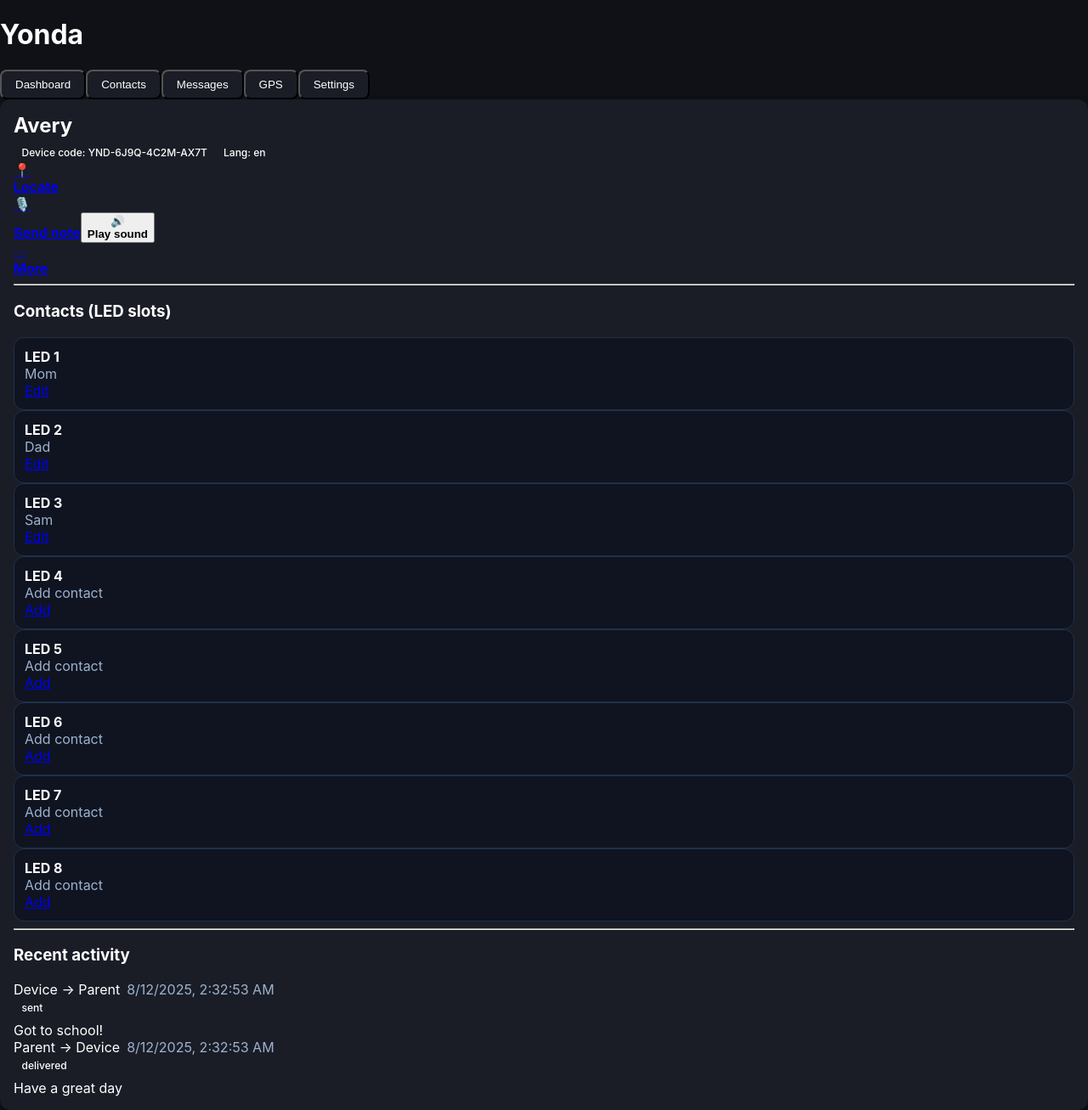
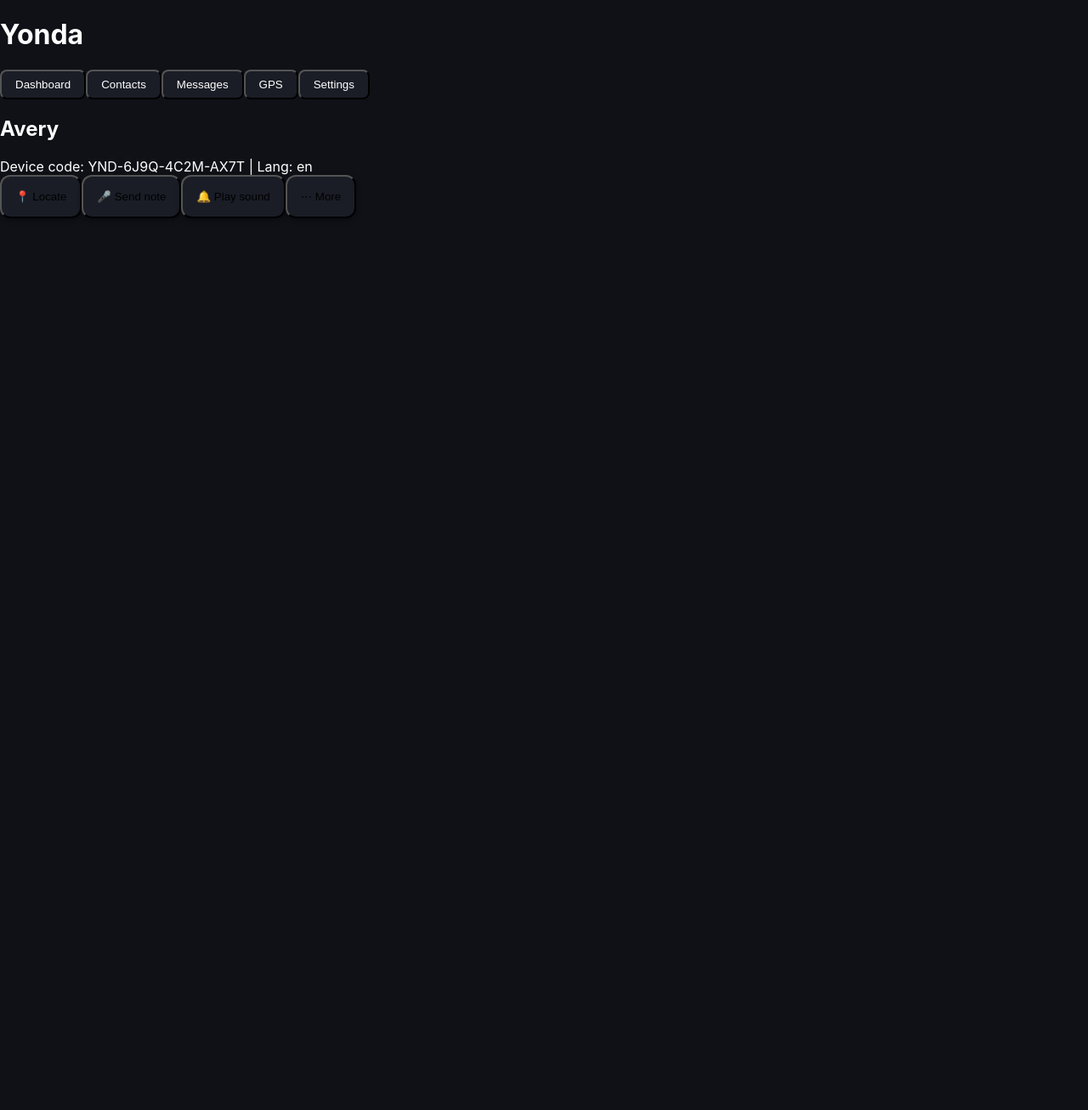
Before and after one commit to YondaCD/yonda-portal, a Next.js app: page /dashboard in a window 1280 px wide. Shown: the whole page at 85% size. After the commit the page ends 800 px from the top, so only its background shows below. Built offline with nearby package versions, Linux system fonts and the light colour scheme; no server answers.

Commit message:
Update dashboard.jsx

```diff
--- a/pages/dashboard.jsx
+++ b/pages/dashboard.jsx
@@ -1,76 +1,23 @@
 import Header from '../components/Header';
-import { useEffect, useState } from 'react';
-import { getDataClient } from '../src/dataClient';
+import QuickActions from '../components/QuickActions';
 
-function ColorDot({hex}){ return <span className="color-dot" style={{background:hex}}/> }
-
-const LED_COLORS = ['#22d3ee','#22c55e','#f43f5e','#eab308','#8b5cf6','#f97316','#a3e635','#60a5fa'];
-
-export default function Dashboard(){
-  const [device,setDevice]=useState(null);
-  const [contacts,setContacts]=useState([]);
-  const [messages,setMessages]=useState([]);
-
-  useEffect(()=>{(async()=>{
-    const dc=getDataClient();
-    const d=await dc.getDevice(); setDevice(d);
-    const cs=await dc.getContacts(d?.id); setContacts(cs);
-    const ms=await dc.getMessages(d?.id); setMessages(ms);
-  })()},[]);
-
+export default function Dashboard() {
   return (
-    <div className="container">
-      <Header subtitle="Dashboard"/>
-      <div className="card">
-        <div className="row" style={{alignItems:'center', justifyContent:'space-between'}}>
-          <div>
-            <h2 style={{margin:'0 0 6px 0'}}>{device?.child_name || 'Your device'}</h2>
-            <div className="row"><span className="badge">Device code: {device?.device_code || '—'}</span><span className="badge">Lang: {device?.language || 'en'}</span></div>
-          </div>
-          <div className="row">
-            <a className="qbtn" href="/map"><div>📍</div><strong>Locate</strong></a>
-            <a className="qbtn" href="/messages"><div>🎙️</div><strong>Send note</strong></a>
-            <button className="qbtn" onClick={()=>alert('Chirp!')}><div>🔊</div><strong>Play sound</strong></button>
-            <a className="qbtn" href="/more"><div>⋯</div><strong>More</strong></a>
-          </div>
+    <div>
+      <Header />
+      <main className="p-4">
+        <h2 className="text-lg font-semibold">Avery</h2>
+        <div className="text-sm mt-1">
+          Device code: <span className="font-mono">YND-6J9Q-4C2M-AX7T</span> | Lang: en
         </div>
 
-        <hr className="hr"/>
-        <h3>Contacts (LED slots)</h3>
-        <div className="grid3">
-          {[...Array(8)].map((_,i)=>{
-            const slot=i+1;
-            const c=contacts.find(x=>x.slot===slot);
-            const color=LED_COLORS[i%LED_COLORS.length];
-            return (
-              <div key={slot} className="item" style={{background:'#0f1420', border:'1px solid #22304a', borderRadius:12, padding:12}}>
-                <div><ColorDot hex={color}/><strong>LED {slot}</strong></div>
-                <div style={{color:'#9db2ce'}}>{c? c.name : 'Add contact'}</div>
-                <div className="row">
-                  <a className="btn secondary" href={`/contacts?slot=${slot}`}>{c?'Edit':'Add'}</a>
-                </div>
-              </div>
-            );
-          })}
-        </div>
-
-        <hr className="hr"/>
-        <h3>Recent activity</h3>
-        <div className="list">
-          {messages.map(m=> (
-            <div key={m.id} className="item">
-              <div className="row" style={{justifyContent:'space-between'}}>
-                <div>
-                  <span className="tag">{m.direction==='to_device'?'Parent → Device':'Device → Parent'}</span>
-                  <span style={{marginLeft:8, color:'#9db2ce'}}>{new Date(m.created_at).toLocaleString()}</span>
-                </div>
-                <div className="badge">{m.status||'sent'}</div>
-              </div>
-              <div style={{marginTop:6}}>{m.transcript||'(voice note)'}</div>
-            </div>
-          ))}
-        </div>
-      </div>
+        <QuickActions
+          onLocate={() => console.log("Locate clicked")}
+          onSendNote={() => console.log("Send note clicked")}
+          onPlaySound={() => console.log("Play sound clicked")}
+          onMore={() => console.log("More clicked")}
+        />
+      </main>
     </div>
   );
 }
```
